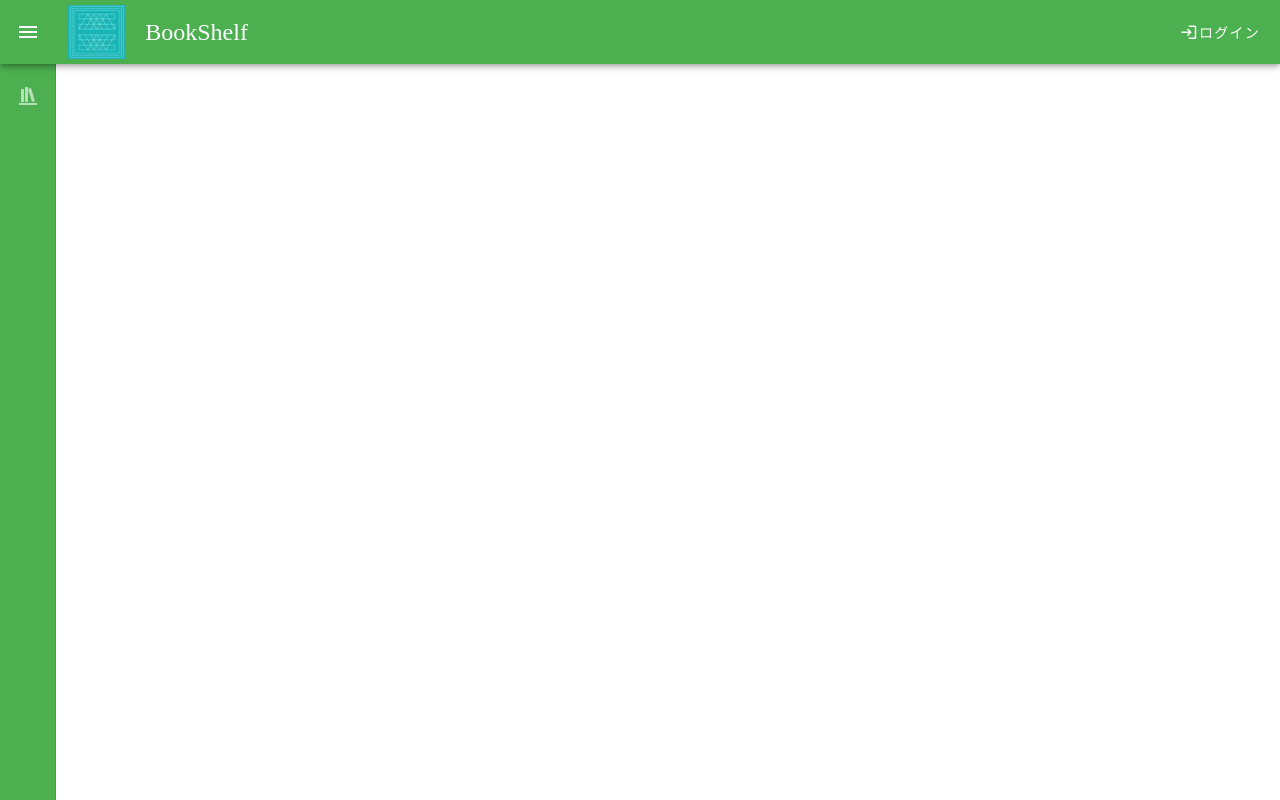
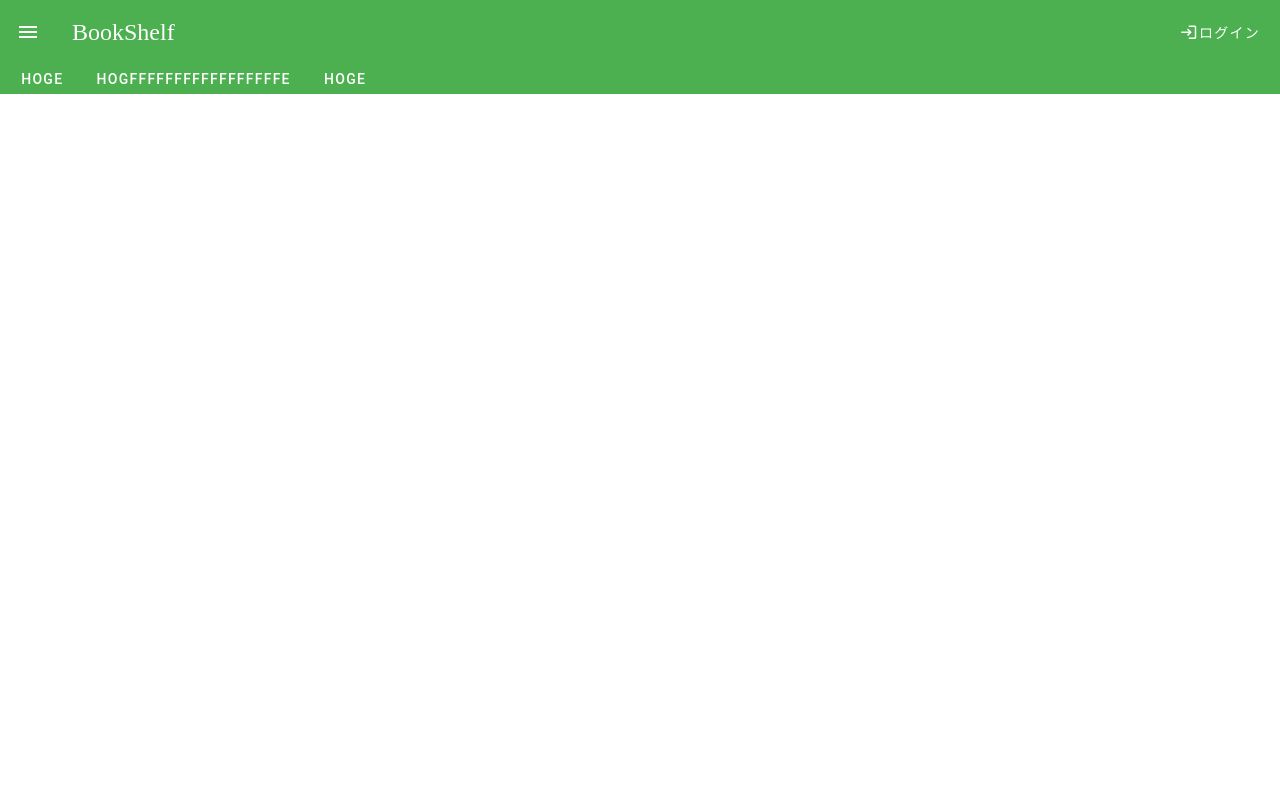
Before and after one commit to YumaHozumi/Shelfmate, a Vue app in the folder frontend/: page / in a window 1280 px wide. Built offline with nearby package versions, Linux system fonts and the light colour scheme; a web font is replaced by a local one.

Commit message:
本棚選択のためのバーを追加

```diff
--- a/frontend/src/containers/Header.vue
+++ b/frontend/src/containers/GlobalHeader.vue
@@ -1,5 +1,4 @@
 <script setup lang="ts">
-import Logo from '@/basic/Logo.vue'
 import SiteTitle from '@/basic/SiteTitle.vue'
 import NavItem from '@/components/Sidebar/NavItem.vue'
 import LoginButton from '@/basic/LoginButton.vue'
@@ -11,8 +10,7 @@ interface Emits {
 
 const emit = defineEmits<Emits>()
 
-const drawer = ref(true)
-const rail = ref(true);
+const drawer = ref(false)
 
 //ログインボタンが押された
 const onClickLoginButton = (): void => {
@@ -26,16 +24,15 @@ const onClickSiteLogo = (): void => {
 </script>
 
 <template>
-  <v-app-bar color="green">
-    <v-app-bar-nav-icon @click="rail = !rail"></v-app-bar-nav-icon>
+  <v-app-bar color="green" flat>
+    <v-app-bar-nav-icon @click="drawer = !drawer"></v-app-bar-nav-icon>
 
-      <Logo></Logo>
       <SiteTitle @click="onClickSiteLogo"></SiteTitle>
 
     <LoginButton @clickLoginButton="onClickLoginButton"></LoginButton>
   </v-app-bar>
 
-  <v-navigation-drawer v-model="drawer" permanent :rail="rail" color="green">
+  <v-navigation-drawer v-model="drawer" temporary color="green">
     <v-list nav density="compact" class="list">
       <NavItem title="本棚" icon="mdi-bookshelf"></NavItem>
     </v-list>
--- /dev/null
+++ b/frontend/src/containers/LocalHeader.vue
@@ -0,0 +1,19 @@
+<template>
+    <v-app-bar color="green" elevation="0" class="fix">
+        <v-btn class="custom-button">hoge</v-btn>
+        <v-btn class="custom-button">hogfffffffffffffffffe</v-btn>
+        <v-btn class="custom-button">hoge</v-btn>
+
+    </v-app-bar>
+
+</template>
+
+<style scoped lang="scss">
+.fix {
+    height: 30px;
+
+    .custom-button {
+        margin-bottom: 35px;
+    }
+}
+</style>
--- a/frontend/src/views/AppTopView.vue
+++ b/frontend/src/views/AppTopView.vue
@@ -1,5 +1,6 @@
 <script setup lang="ts">
-import Header from '@/containers/Header.vue'
+import Header from '@/containers/GlobalHeader.vue'
+import LocalHeader from '@/containers/LocalHeader.vue';
 import router from '@/router'
 
 const onNavigate = (name: string): void => {
@@ -9,4 +10,5 @@ const onNavigate = (name: string): void => {
 
 <template>
   <Header @navigate="onNavigate"></Header>
+  <LocalHeader></LocalHeader>
 </template>
--- a/frontend/src/views/LoginView.vue
+++ b/frontend/src/views/LoginView.vue
@@ -1,6 +1,6 @@
 <script setup lang="ts">
 import LoginForm from "@/containers/Form/LoginForm.vue";
-import Header from "@/containers/Header.vue";
+import Header from "@/containers/GlobalHeader.vue";
 import router from '@/router'
 
 const onNavigate = (name: string): void => {
--- a/frontend/src/views/RegisterView.vue
+++ b/frontend/src/views/RegisterView.vue
@@ -1,5 +1,5 @@
 <script setup lang="ts">
-import Header from '@/containers/Header.vue'
+import Header from '@/containers/GlobalHeader.vue'
 import ProgressBar from '@/containers/ProgressBar.vue';
 import RegisterStep1 from '@/containers/Form/RegisterStep1.vue';
 import RegisterStep2 from '@/containers/Form/RegisterStep2.vue';
```
